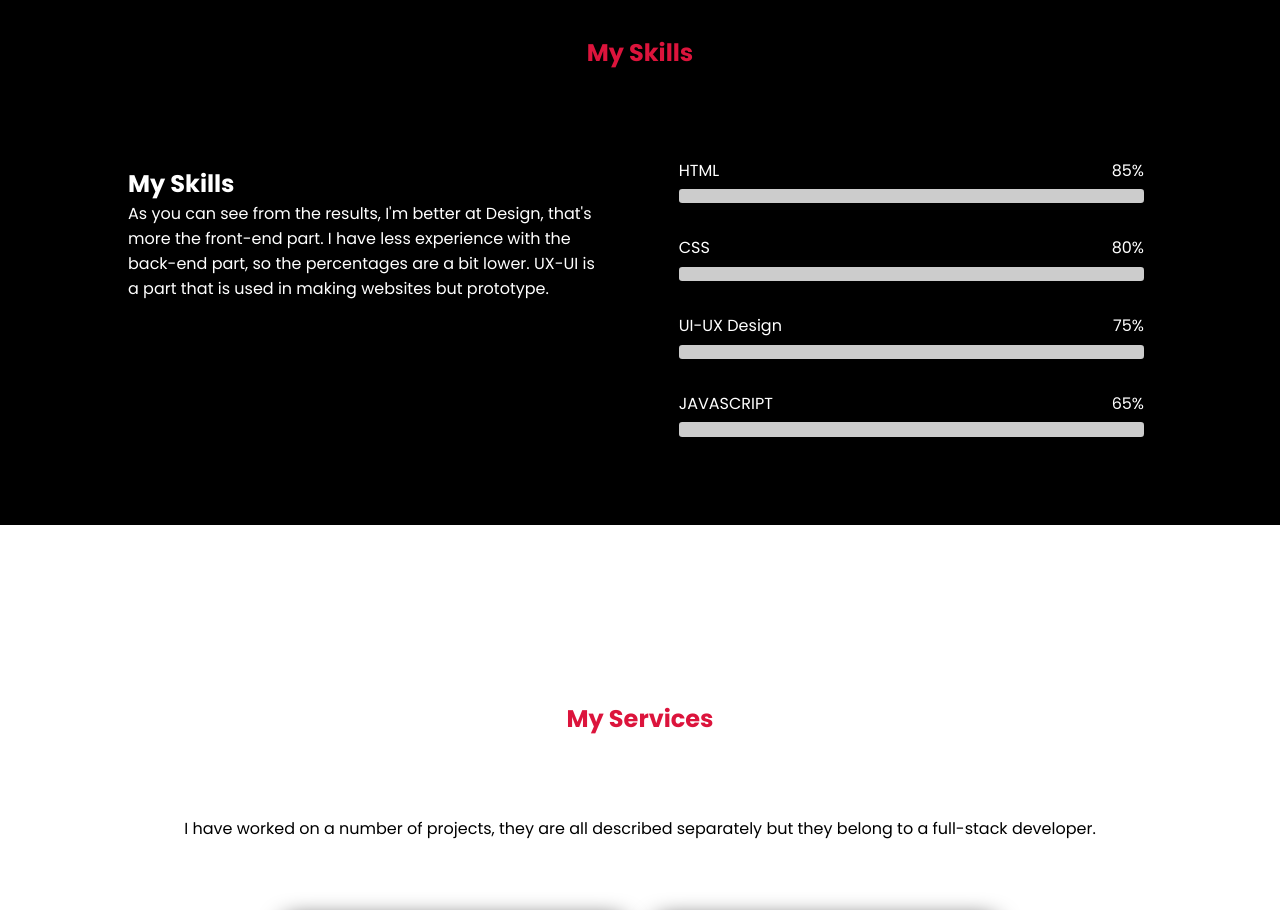
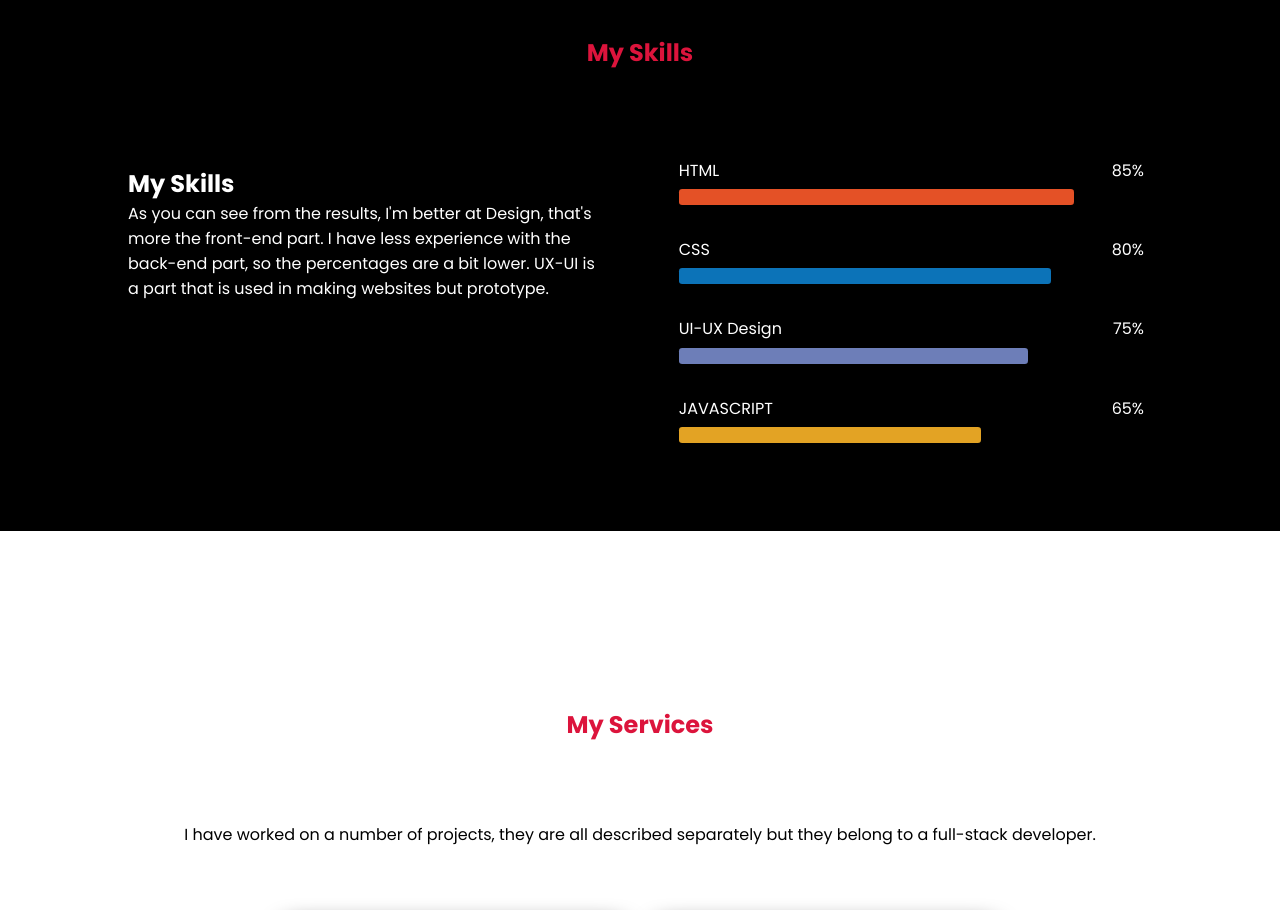
Before and after one commit to tolunay17/Portfolio_IT-Business_final_project, a plain HTML site: page index.html in a window 1280 px wide. Shown: the part 1627-2537 px from the top of the page. Drawn offline with Linux system fonts and the light colour scheme.

Commit message:
last push

```diff
--- a/css/main.css
+++ b/css/main.css
@@ -297,55 +297,34 @@ header {
   margin-bottom: 5rem;
 }
 
-.html::before {
+
+.html {
+  height: 1rem;
   width: 85%;
   background: #e45126;
-}
-
-.html {
-  position: relative;
-  width: 100%;
-  height: 0.9rem;
-  background: #ccc;
   border-radius: 0.2rem;
 }
 
-.css::before {
+
+.css {
+  height: 1rem;
   width: 80%;
   background: #0c73b8;
-}
-
-.css {
-  position: relative;
-  width: 100%;
-  height: 0.9rem;
-  background: #ccc;
   border-radius: 0.2rem;
 }
 
-.ui-ux::before {
+
+.ui-ux {
+  height: 1rem;
   width: 75%;
   background: #6d7eb8;
-}
-
-.ui-ux {
-  position: relative;
-  width: 100%;
-  height: 0.9rem;
-  background: #ccc;
   border-radius: 0.2rem;
 }
 
-.javascript:before {
+.javascript {
+  height: 1rem;
   width: 65%;
   background: #e3a324;
-}
-
-.javascript {
-  position: relative;
-  width: 100%;
-  height: 0.9rem;
-  background: #ccc;
   border-radius: 0.2rem;
 }
 
```
Also changed, not shown: 1 other file.
